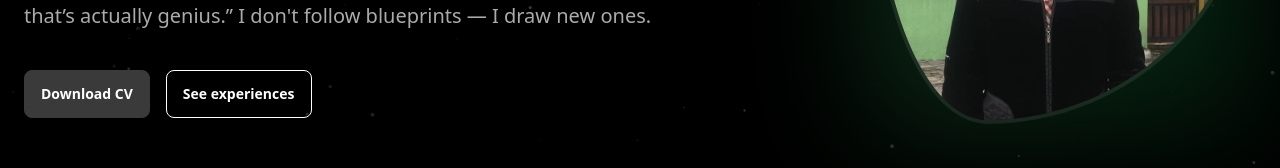
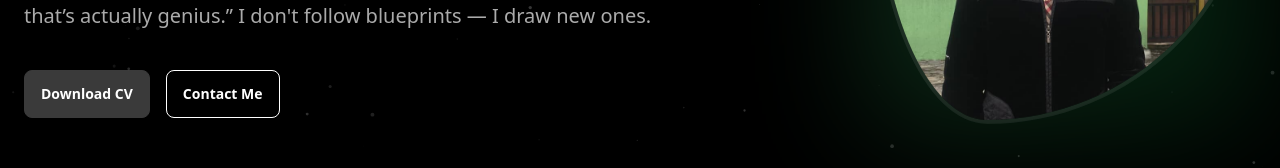
Before and after one commit to tech-monarch/portfolioV2, a React (Vite) app: page / in a window 1280 px wide. Shown: the part 416-584 px from the top of the page. Built offline with nearby package versions, Linux system fonts and the light colour scheme.

Commit message:
Shinra Tensei

```diff
--- a/src/components/Hero.jsx
+++ b/src/components/Hero.jsx
@@ -47,10 +47,10 @@ const Hero = () => {
       Download CV
     </a>
     <a
-      href="#experience"
+      href="#contact-me"
       className="btn btn-outline text-primary-content hover:bg-primary-content hover:text-primary transition-colors"
     >
-      See experiences
+      Contact Me
     </a>
   </div>
 </div>
--- a/src/components/Skills.jsx
+++ b/src/components/Skills.jsx
@@ -70,11 +70,13 @@ const Skills = () => {
 
   return (
     <section className="py-16">
-      <div className="container mx-auto px-4 space-y-12">
+      <div className="container mx-auto px-4 space-y-12" data-aos="fade-up">
         {languages.slice(0, showMore ? languages.length : 1).map((category, index) => (
           <div
             key={index}
             className="backdrop-blur-sm bg-base-100/30 rounded-xl shadow-xl p-6 overflow-hidden"
+            data-aos="fade-up"
+            data-aos-delay={index * 200}
             onMouseEnter={() => setIsHovered(index)}
             onMouseLeave={() => setIsHovered(null)}
           >
@@ -95,6 +97,8 @@ const Skills = () => {
                   <div
                     key={skillIndex}
                     className="flex-shrink-0 w-48 p-4 backdrop-blur-sm bg-base-300/40 rounded-lg flex flex-col items-center hover:scale-105 transition-transform duration-300 hover:shadow-lg"
+                    data-aos="zoom-in"
+                    data-aos-delay={skillIndex * 100}
                   >
                     <div className="text-3xl text-primary mb-2">{skill.icon}</div>
                     <h3 className="text-lg font-semibold text-primary-content text-center">{skill.name}</h3>
```
Also changed, not shown: 1 other file (tests, documents, lock files or other folders).
